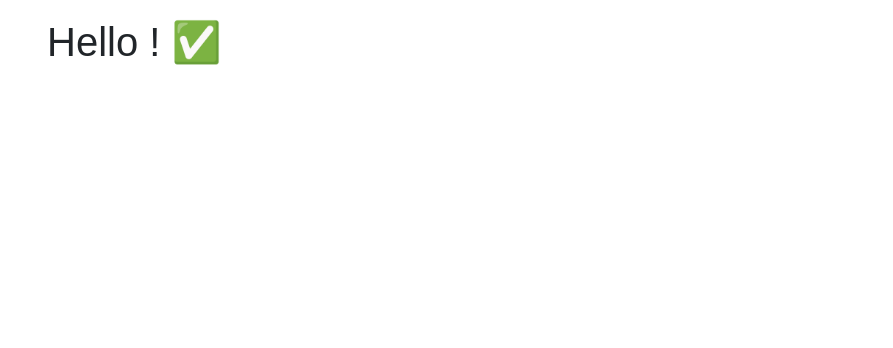
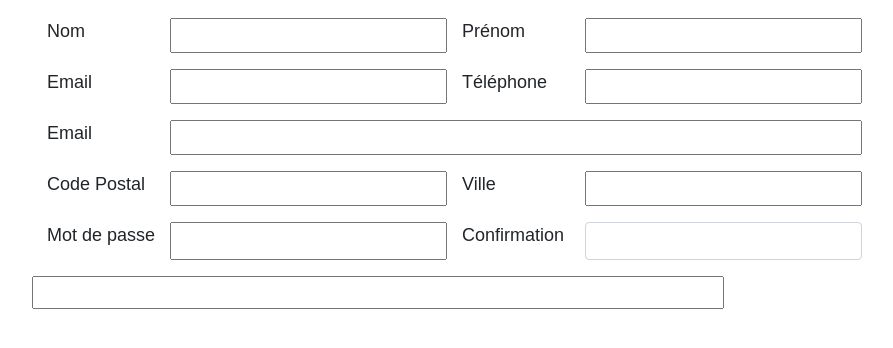
Before and after one commit to Itanael60/Project_GAEC, a Symfony app: template templates/user/inscription.html.twig in a window 1280 px wide. Shown: the top 348 px of the page, without its empty margins (193-1086 px from the left). Run offline with Twig, Linux system fonts and the light colour scheme; the template is opened without the code that fills it, so the values that code supplies are empty; form fields are guessed from the names that the template uses; some libraries are stand-ins or nearby versions.

Commit message:
add CSS/Bootstap sur Inscription

```diff
--- a/src/Form/UserType.php
+++ b/src/Form/UserType.php
@@ -12,6 +12,7 @@ use Symfony\Component\Form\Extension\Core\Type\PasswordType;
 use Symfony\Component\Form\Extension\Core\Type\SubmitType;
 use Symfony\Component\Form\Extension\Core\Type\TextType;
 use Symfony\Component\Form\Extension\Core\Type\TelType;
+use Symfony\Component\Form\Extension\Core\Type\CheckboxType;
 
 class UserType extends AbstractType
 {
@@ -26,7 +27,7 @@ class UserType extends AbstractType
         ->add('telephone', TelType::class)
         ->add('email', EmailType::class)
         ->add('password', PasswordType::class)
-        ->add('newsletter', TextType::class)
+        ->add('newsletter', CheckboxType::class, array('label' => "Je souhaites recevoir la Newsletter"))
         ->add('Enregistrer', SubmitType::class, array('label' => "Je m'inscris"))
         ;
     }
--- a/templates/user/inscription.html.twig
+++ b/templates/user/inscription.html.twig
@@ -9,42 +9,68 @@
 </style>
 
 <div class="example-wrapper">
-    <h1>Hello ! ✅</h1>
+
+    {# <div class="modal fade" id="update_user_modal" tabindex="-1" role="dialog" aria-labelledby="myModalLabel"> #}
 
     {{ form_start(form) }}
-    <div class="modal fade" id="update_user_modal" tabindex="-1" role="dialog" aria-labelledby="myModalLabel">
-    <div class="modal-dialog" role="document">
+
+    {# <div class="modal-dialog" role="document">
         <div class="modal-content">
             <div class="modal-header">
                 <button type="button" class="close" data-dismiss="modal" aria-label="Close"><span aria-hidden="true">&times;</span></button>
                 <h4 class="modal-title" id="myModalLabel">Modifier Personne</h4>
             </div>
-            <div class="modal-body">
+            <div class="modal-body"> #}
 
-                <div class="form-group">
-                    <label for="update_first_name">Nom</label>
-                    <input type="text" id="update_first_name" placeholder="First Name" class="form-control"/>
+
+                <div class="form-group row ">
+                    <label for="nom" class="col-lg-2">Nom</label>
+                        {{ form_widget(form.nom, {attr: {class: 'col-lg-4'}}) }}
+                    <label for="prenom" class="col-lg-2">Prénom</label>
+                        {{ form_widget(form.prenom, {attr: {class: 'col-lg-4'}}) }}
                 </div>
 
-                <div class="form-group">
-                    <label for="update_last_name">Prenom</label>
-                    <input type="text" id="update_last_name" placeholder="Last Name" class="form-control"/>
+                <div class="form-group  row">
+                    <label for="email" class="col-lg-2">Email</label>
+                    {{ form_widget(form.email, {attr: {class: 'col-lg-4'}}) }}
+                    <label for="telephone" class="col-lg-2">Téléphone</label>
+                    {{ form_widget(form.telephone, {attr: {class: 'col-lg-4'}}) }}
                 </div>
 
-                <div class="form-group">
-                    <label for="update_email">Adresse email</label>
-                    <input type="text" id="update_email" placeholder="Email Address" class="form-control"/>
+                <div class="form-group row">
+                    <label for="adresse" class="col-lg-2">Email</label>
+                    {{ form_widget(form.adresse, {attr: {class: 'col-lg-10'}}) }}
                 </div>
 
-            </div>
+                <div class="form-group row ">
+                    <label for="cp" class="col-lg-2">Code Postal</label>
+                        {{ form_widget(form.cp, {attr: {class: 'col-lg-4'}}) }}
+                    <label for="ville" class="col-lg-2">Ville</label>
+                        {{ form_widget(form.ville, {attr: {class: 'col-lg-4'}}) }}
+                </div>
+
+                <div class="form-group row">
+                    <label for="password" class="col-lg-2">Mot de passe</label>
+                    {{ form_widget(form.password, {attr: {class: 'col-lg-4'}}) }}
+                    <label for="confirmPassword" class="col-lg-2">Confirmation</label>
+                    <input type="password" class="form-control col-lg-4">
+                </div>
+
+                <div class="form-group row">
+
+                    {{ form_widget(form.password, {attr: {class: 'col-lg-10'}}) }}
+                </div>
+
+
+
+            {# </div>
             <div class="modal-footer">
                 <button type="button" class="btn btn-default" data-dismiss="modal">Annuler</button>
-                <button type="button" class="btn btn-primary" onclick="UpdateUserDetails()" > Modifier Personne</button>
                 <input type="hidden" id="hidden_user_id">
-            </div>
-        </div>
+            </div> #}
+        {# </div>
     </div>
-</div>
+</div> #}
     {{ form_end(form) }}
 </div>
 {% endblock %}
```
Also changed, not shown: 1 other file.
